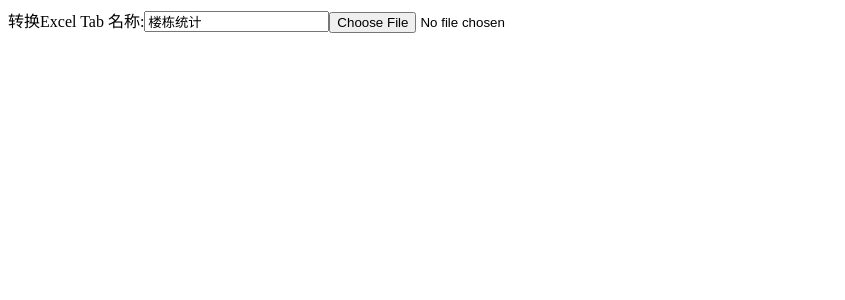
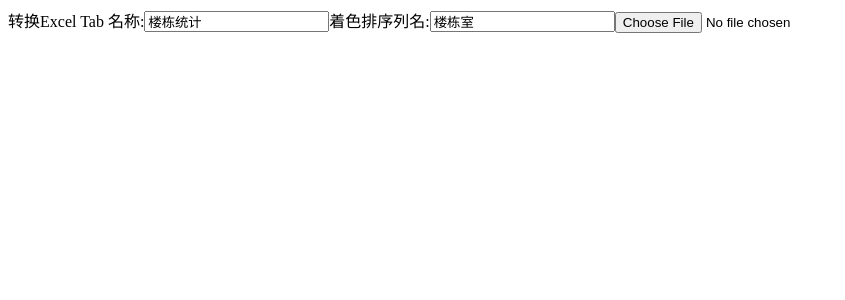
Before and after one commit to hankyum/react-ts-p4rcf8, a React (Create React App) app: page / in a window 1280 px wide. Shown: the top 300 px of the page, without its empty margins (0-845 px from the left). Built offline with nearby package versions, Linux system fonts and the light colour scheme.

Commit message:
1 file modified

```diff
--- a/App.tsx
+++ b/App.tsx
@@ -20,7 +20,12 @@ const convertToJson = (lines) => {
   return result;
 };
 
-const isBuildingKey = (key) => String(key).match(/楼.+[室栋]?/gi);
+let colorCol = '楼栋室';
+
+const isBuildingKey = (key) =>
+  key === '楼栋' ||
+  key === '楼-室' ||
+  String(key).match(new RegExp(`/[${colorCol && colorCol.trim()}]+/gi`));
 
 const getBuildingNo = (item) => {
   return Number(
@@ -160,6 +165,7 @@ class ExcelToJson extends React.Component {
     this.state = {
       file: '',
       tabName: '楼栋统计',
+      colorCol,
       updateTab: false,
     };
   }
@@ -197,6 +203,13 @@ class ExcelToJson extends React.Component {
     this.setState({ tabName: e.target.value, updateTab: true });
   }
 
+  colorCol(e) {
+    e.stopPropagation();
+    e.preventDefault();
+    colorCol = e.target.value;
+    this.setState({ colorCol: e.target.value, updateTab: true });
+  }
+
   readFile() {
     if (this.state.data || !this.state.file) return;
     var oFile = this.state.file;
@@ -228,6 +241,14 @@ class ExcelToJson extends React.Component {
           value={this.state.tabName}
           ref="tabName"
           onChange={this.tabName.bind(this)}
+        />
+        着色排序列名:
+        <input
+          type="text"
+          id="colorCol"
+          value={this.state.colorCol}
+          ref="colorCol"
+          onChange={this.colorCol.bind(this)}
         />
         <input
           type="file"
```
